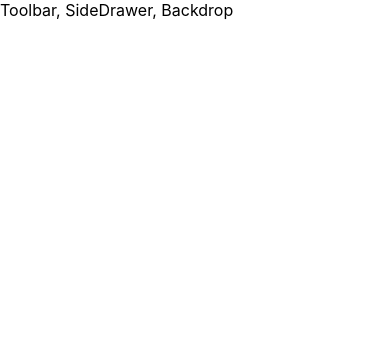
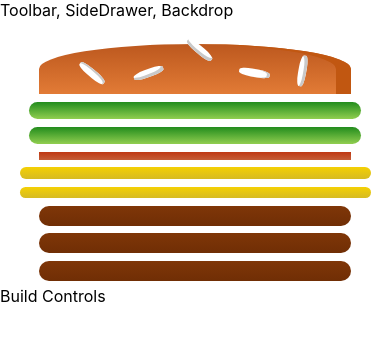
Before and after one commit to andersonHSM/burger-builder, a React (Create React App) app: page / in a window 390 px wide. Shown: the top 340 px of the page. Built offline with nearby package versions, Linux system fonts and the light colour scheme.

Commit message:
dynamic hamburger

```diff
--- a/src/App.tsx
+++ b/src/App.tsx
@@ -1,10 +1,13 @@
 import React from 'react';
 import Layout from 'components/Layout/Layout';
+import BurgerBuilder from 'containers/BurgerBuilder/BurgerBuilder';
 
 function App() {
   return (
     <div>
-      <Layout></Layout>
+      <Layout>
+        <BurgerBuilder />
+      </Layout>
     </div>
   );
 }
--- /dev/null
+++ b/src/components/Burger/Burger.module.css
@@ -0,0 +1,31 @@
+.Burger {
+  width: 100%;
+  margin: auto;
+  height: 250px;
+  overflow-x: hidden;
+  overflow-y: scroll;
+  text-align: center;
+  font-weight: bold;
+  font-size: 1.2rem;
+}
+
+@media (min-width: 500px) and (max-height: 400px) {
+  .Burger {
+    width: 450px;
+    height: 400px;
+  }
+}
+
+@media (min-width: 500px) and (min-height: 401px) {
+  .Burger {
+    width: 450px;
+    height: 400px;
+  }
+}
+
+@media (min-width: 1000px) and (min-height: 700px) {
+  .Burger {
+    width: 700px;
+    height: 600px;
+  }
+}
--- /dev/null
+++ b/src/components/Burger/Burger.tsx
@@ -0,0 +1,33 @@
+import React from 'react';
+import BurgerIngredient from './BurgerIngredient/BurgerIngredient';
+
+import styles from './Burger.module.css';
+
+import { BurgerProps } from 'shared/models/burger-props.model';
+import { IngredientsTypes } from 'shared/models/ingredients-props.model';
+
+const Burger = (props: BurgerProps) => {
+  // const transformedIngredients = Object.keys(props.ingredients).map((igKey: string) => {
+  //   return [...Array((props.ingredients as any)[igKey])].map((_, index) => (
+  //     <BurgerIngredient key={igKey + index} type={igKey as any} />
+  //   ));
+  // });
+
+  const transformedIngredients = Object.entries(props.ingredients).map(([ig, qtd]) => {
+    return Array(qtd)
+      .fill(null)
+      .map((_, index) => {
+        return <BurgerIngredient key={ig + index} type={ig as IngredientsTypes} />;
+      });
+  });
+
+  return (
+    <div className={styles['Burger']}>
+      <BurgerIngredient type='bread-top' />
+      {transformedIngredients}
+      <BurgerIngredient type='bread-bottom' />
+    </div>
+  );
+};
+
+export default Burger;
--- /dev/null
+++ b/src/components/Burger/BurgerIngredient/BurgerIngredient.module.css
@@ -0,0 +1,112 @@
+.BreadBottom {
+  height: 13%;
+  width: 80%;
+  background: linear-gradient(#f08e4a, #e27b36);
+  border-radius: 0 0 30px 30px;
+  box-shadow: inset -15px 0 #c15711;
+  margin: 2% auto;
+}
+
+.BreadTop {
+  height: 20%;
+  width: 80%;
+  background: linear-gradient(#bc581e, #e27b36);
+  border-radius: 50% 50% 0 0;
+  box-shadow: inset -15px 0 #c15711;
+  margin: 2% auto;
+  position: relative;
+}
+
+.Seeds1 {
+  width: 10%;
+  height: 15%;
+  position: absolute;
+  background-color: white;
+  left: 30%;
+  top: 50%;
+  border-radius: 40%;
+  transform: rotate(-20deg);
+  box-shadow: inset -2px -3px #c9c9c9;
+}
+
+.Seeds1:after {
+  content: '';
+  width: 100%;
+  height: 100%;
+  position: absolute;
+  background-color: white;
+  left: -170%;
+  top: -260%;
+  border-radius: 40%;
+  transform: rotate(60deg);
+  box-shadow: inset -1px 2px #c9c9c9;
+}
+
+.Seeds1:before {
+  content: '';
+  width: 100%;
+  height: 100%;
+  position: absolute;
+  background-color: white;
+  left: 180%;
+  top: -50%;
+  border-radius: 40%;
+  transform: rotate(60deg);
+  box-shadow: inset -1px -3px #c9c9c9;
+}
+
+.Seeds2 {
+  width: 10%;
+  height: 15%;
+  position: absolute;
+  background-color: white;
+  left: 64%;
+  top: 50%;
+  border-radius: 40%;
+  transform: rotate(10deg);
+  box-shadow: inset -3px 0 #c9c9c9;
+}
+
+.Seeds2:before {
+  content: '';
+  width: 100%;
+  height: 100%;
+  position: absolute;
+  background-color: white;
+  left: 150%;
+  top: -130%;
+  border-radius: 40%;
+  transform: rotate(90deg);
+  box-shadow: inset 1px 3px #c9c9c9;
+}
+
+.Meat {
+  width: 80%;
+  height: 8%;
+  background: linear-gradient(#7f3608, #702e05);
+  margin: 2% auto;
+  border-radius: 15px;
+}
+
+.Cheese {
+  width: 90%;
+  height: 4.5%;
+  margin: 2% auto;
+  background: linear-gradient(#f4d004, #d6bb22);
+  border-radius: 20px;
+}
+
+.Salad {
+  width: 85%;
+  height: 7%;
+  margin: 2% auto;
+  background: linear-gradient(#228c1d, #91ce50);
+  border-radius: 20px;
+}
+
+.Bacon {
+  width: 80%;
+  height: 3%;
+  background: linear-gradient(#bf3813, #c45e38);
+  margin: 2% auto;
+}
--- /dev/null
+++ b/src/components/Burger/BurgerIngredient/BurgerIngredient.tsx
@@ -0,0 +1,47 @@
+import React from 'react';
+
+import styles from './BurgerIngredient.module.css';
+import { IngredientsProps } from 'shared/models/ingredients-props.model';
+
+const BurgerIngredient = (props: IngredientsProps) => {
+  let ingredient = null;
+
+  switch (props.type) {
+    case 'bread-bottom':
+      ingredient = <div className={styles['BreadBottom']}></div>;
+      break;
+
+    case 'bread-top':
+      ingredient = (
+        <div className={styles['BreadTop']}>
+          <div className={styles['Seeds1']}></div>
+          <div className={styles['Seeds2']}></div>
+        </div>
+      );
+      break;
+
+    case 'meat':
+      ingredient = <div className={styles['Meat']}></div>;
+      break;
+
+    case 'cheese':
+      ingredient = <div className={styles['Cheese']}></div>;
+      break;
+
+    case 'salad':
+      ingredient = <div className={styles['Salad']}></div>;
+      break;
+
+    case 'bacon':
+      ingredient = <div className={styles['Bacon']}></div>;
+      break;
+
+    default:
+      ingredient = null;
+      break;
+  }
+
+  return ingredient;
+};
+
+export default BurgerIngredient;
--- /dev/null
+++ b/src/components/Layout/Layout.module.css
@@ -0,0 +1,3 @@
+.content {
+  margin-top: 16px;
+}
--- a/src/components/Layout/Layout.tsx
+++ b/src/components/Layout/Layout.tsx
@@ -1,10 +1,12 @@
 import React from 'react';
 import Aux from 'hoc/Aux';
+
+import styles from './Layout.module.css';
 
 const Layout = (props: any) => (
   <Aux>
     <div> Toolbar, SideDrawer, Backdrop</div>
-    <main>{props.children}</main>
+    <main className={styles['content']}>{props.children}</main>
   </Aux>
 );
 
--- /dev/null
+++ b/src/containers/BurgerBuilder/BurgerBuilder.tsx
@@ -0,0 +1,25 @@
+import React, { Component } from 'react';
+import Aux from 'hoc/Aux';
+import Burger from 'components/Burger/Burger';
+
+class BurgerBuilder extends Component {
+  state = {
+    ingredients: {
+      salad: 2,
+      bacon: 1,
+      cheese: 2,
+      meat: 3,
+    },
+  };
+
+  render() {
+    return (
+      <Aux>
+        <Burger ingredients={this.state.ingredients} />
+        <div>Build Controls</div>
+      </Aux>
+    );
+  }
+}
+
+export default BurgerBuilder;
--- a/src/index.css
+++ b/src/index.css
@@ -1,13 +1,13 @@
 body {
   margin: 0;
-  font-family: -apple-system, BlinkMacSystemFont, "OpenSans", "Segoe UI",
-    "Roboto", "Oxygen", "Ubuntu", "Cantarell", "Fira Sans", "Droid Sans",
-    "Helvetica Neue", sans-serif;
+  font-family: -apple-system, BlinkMacSystemFont, 'Open Sans', 'Segoe UI',
+    'Roboto', 'Oxygen', 'Ubuntu', 'Cantarell', 'Fira Sans', 'Droid Sans',
+    'Helvetica Neue', sans-serif;
   -webkit-font-smoothing: antialiased;
   -moz-osx-font-smoothing: grayscale;
 }
 
 code {
-  font-family: source-code-pro, Menlo, Monaco, Consolas, "Courier New",
+  font-family: source-code-pro, Menlo, Monaco, Consolas, 'Courier New',
     monospace;
 }
--- /dev/null
+++ b/src/shared/models/ingredients-props.model.ts
@@ -0,0 +1,5 @@
+export type IngredientsTypes = 'bread-bottom' | 'bread-top' | 'meat' | 'cheese' | 'salad' | 'bacon';
+
+export interface IngredientsProps {
+  type: IngredientsTypes;
+}
```
Also changed, not shown: src/shared/models/burger-props.model.ts (added, +8 -0 lines), 1 other file (tests, documents, lock files or other folders).
